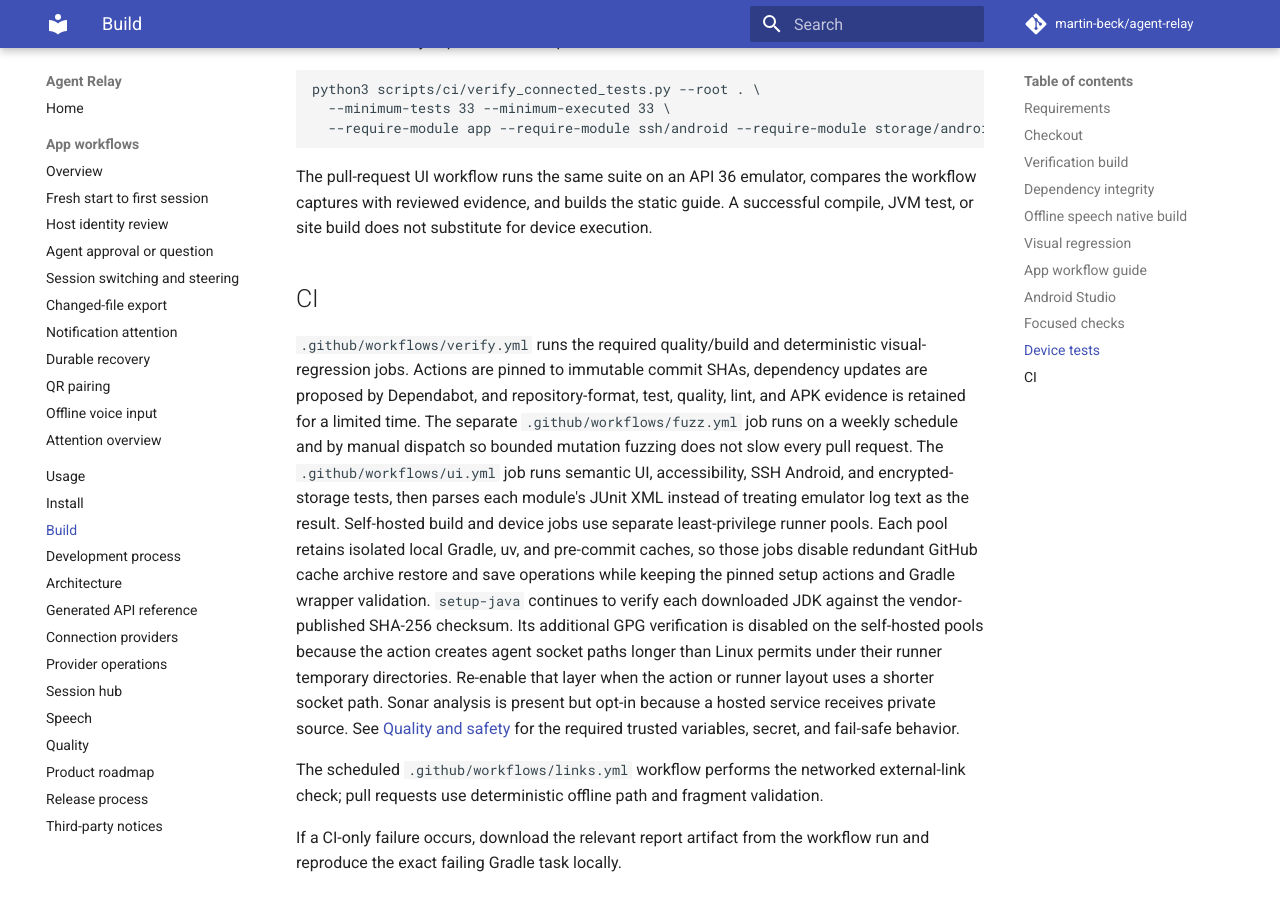
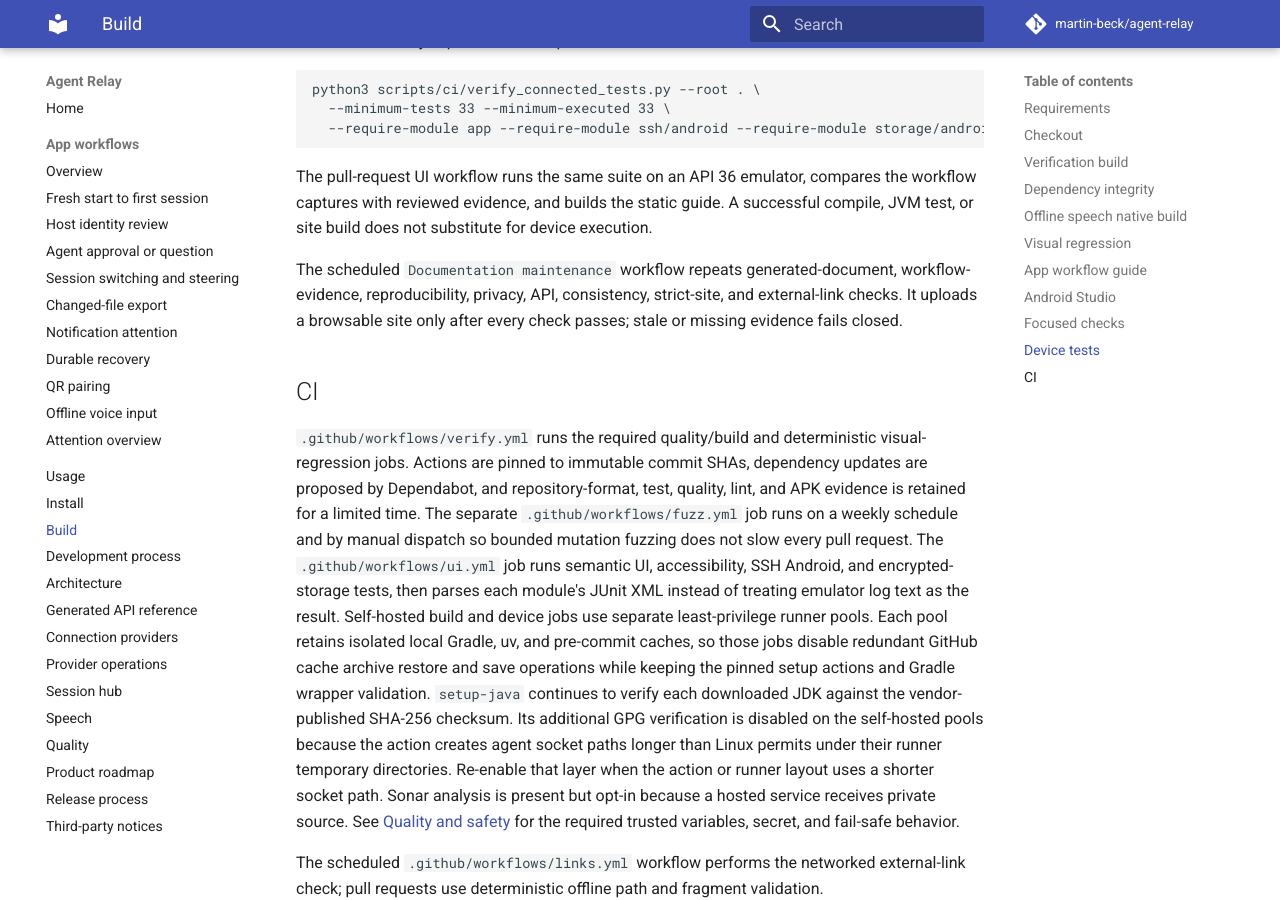
Before and after one commit to martin-beck/agent-relay, an MkDocs documentation site: the page built from docs/BUILDING.md, in a window 1280 px wide and 900 px high, scrolled down 7196 px. Built offline with MkDocs 1.6.1 and Material for MkDocs 9.7.7, drawn with Linux system fonts in a browser that asks for light colours; comment, search, counter and statistics services are not loaded.

Commit message:
ci: schedule documentation maintenance gates

```diff
--- a/.pre-commit-config.yaml
+++ b/.pre-commit-config.yaml
@@ -115,7 +115,7 @@ repos:
           - --include-fragments
           - --no-progress
           - --exclude
-          - ^https://github\.com/martin-beck/agent-relay/(actions/workflows/verify\.yml(/badge\.svg)?|security/advisories/new)$
+          - ^(file:///.*/agent-relay-state/?|https://github\.com/martin-beck/agent-relay/(actions/workflows/(verify|ui)\.yml(/badge\.svg)?|security/advisories/new))$
         types: [markdown]
         stages: [manual]
 
--- a/docs/BUILDING.md
+++ b/docs/BUILDING.md
@@ -355,6 +355,11 @@ the workflow captures with reviewed evidence, and builds the static guide. A
 successful compile, JVM test, or site build does not substitute for device
 execution.
 
+The scheduled `Documentation maintenance` workflow repeats generated-document,
+workflow-evidence, reproducibility, privacy, API, consistency, strict-site, and
+external-link checks. It uploads a browsable site only after every check passes;
+stale or missing evidence fails closed.
+
 ## CI
 
 `.github/workflows/verify.yml` runs the required quality/build and deterministic
```
Also changed, not shown: 1 other file.
